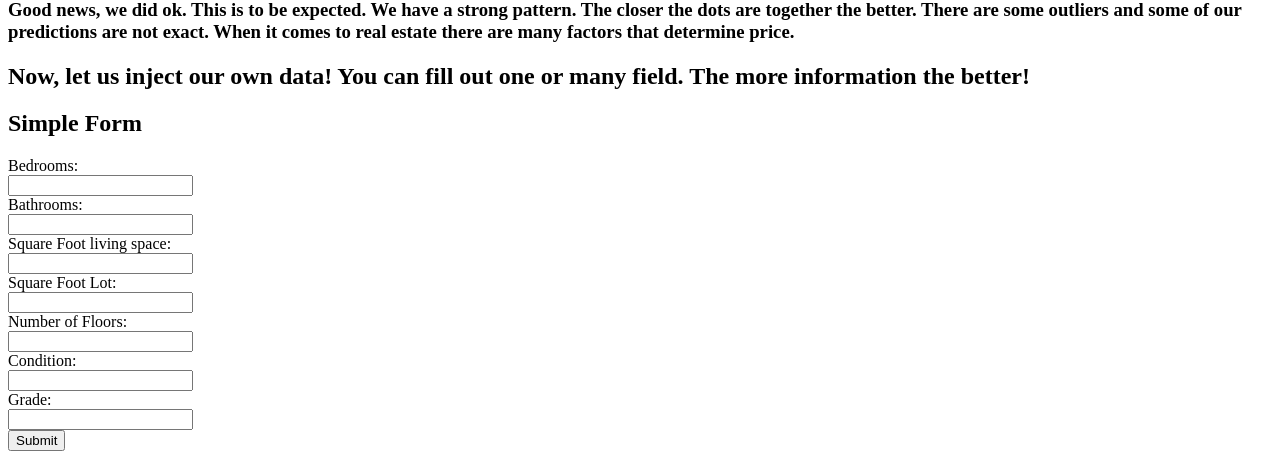
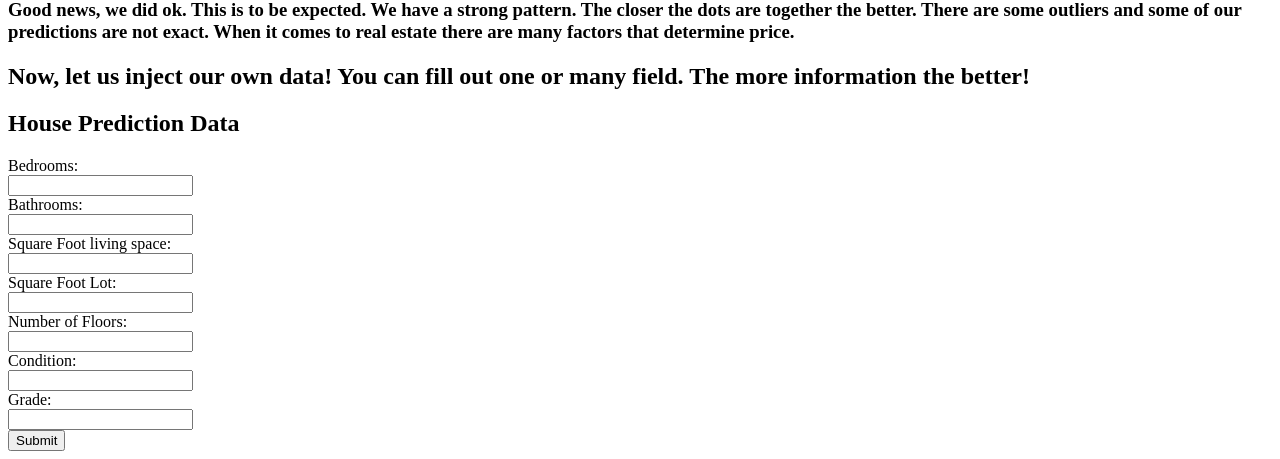
Before and after one commit to JaviRoberto/Flask_intro, a Flask app: page / in a window 1280 px wide. Shown: the part 5298-5757 px from the top of the page. Run offline with Flask 3, Linux system fonts and the light colour scheme.

Commit message:
add lable to form AI house form

```diff
--- a/templates/index.html
+++ b/templates/index.html
@@ -49,7 +49,7 @@
 
     <h2> Now, let us inject our own data! You can fill out one or many field. The more information the better!  </h2>
 
-        <h2>Simple Form</h2>
+        <h2>House Prediction Data</h2>
         <form action="/prediction" method="post">
             <label for="bedrooms">Bedrooms:</label><br>
             <input type="text" id="bedrooms" name="bedrooms"><br>
```
